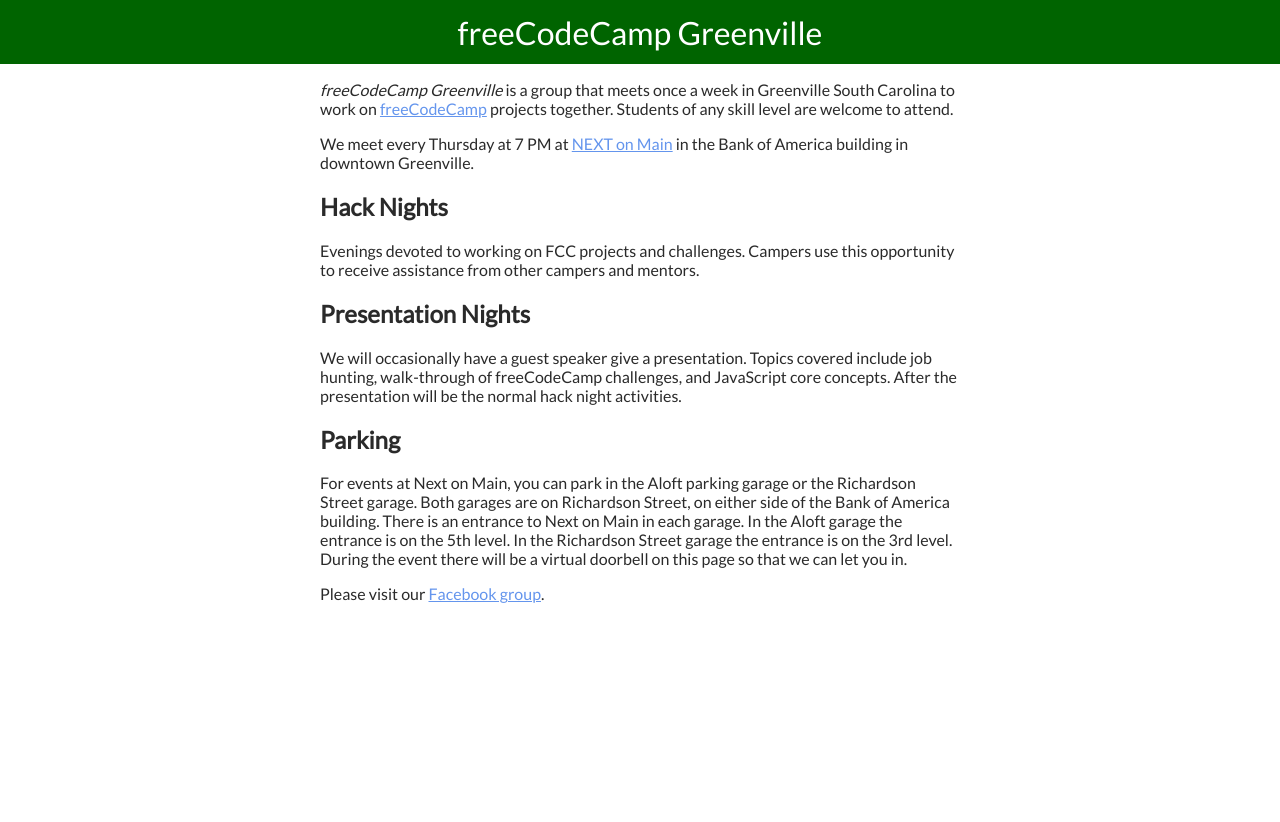
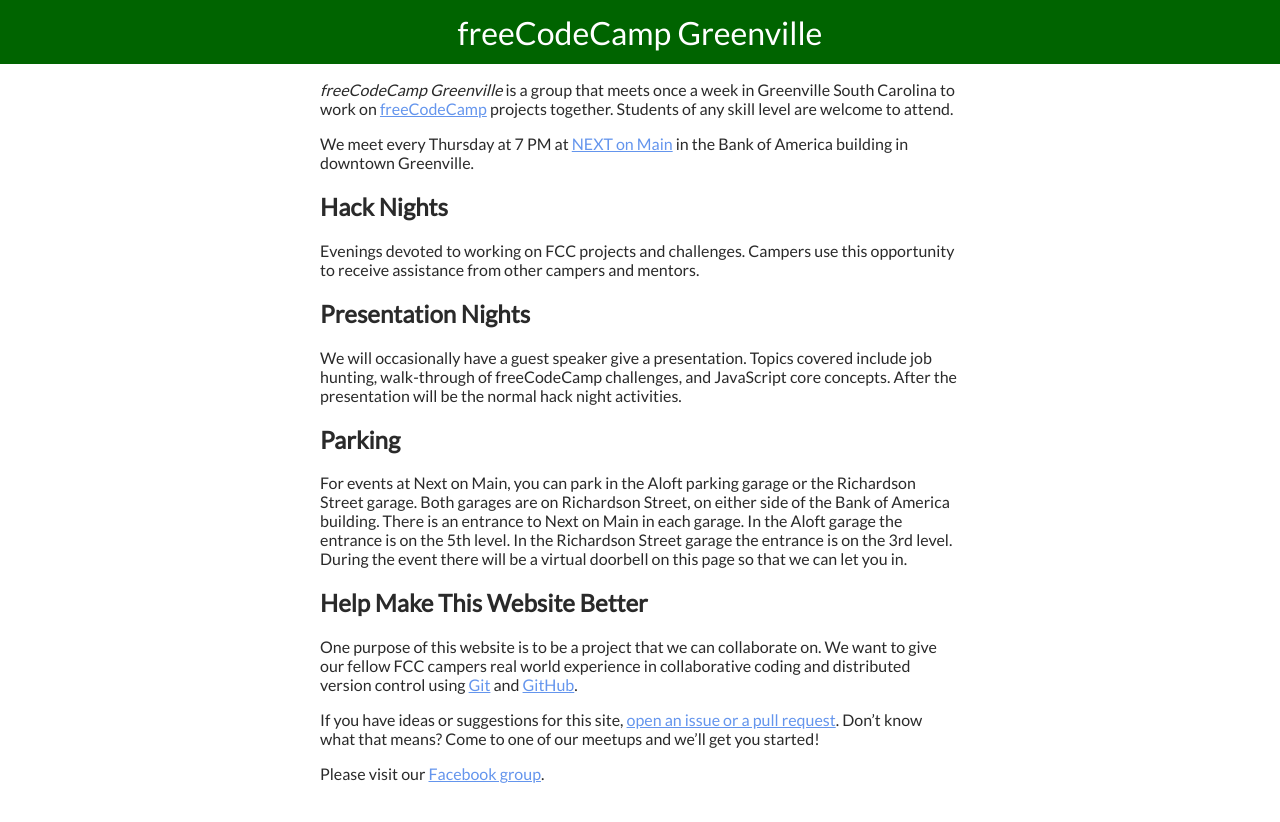
Before and after one commit to freecodecamp-greenville/fcc-greenville-www, a Jekyll site: the page built from index.md, in a window 1280 px wide. Shown: the top 822 px of the page. Built offline with Jekyll 4.4.1, drawn with Linux system fonts in a browser that asks for light colours.

Commit message:
Added section Help Make This Website Better

```diff
--- a/index.md
+++ b/index.md
@@ -33,5 +33,16 @@
 Street garage the entrance is on the 3rd level. During the event there will be a
 virtual doorbell on this page so that we can let you in.
 
+## Help Make This Website Better
+
+One purpose of this website is to be a project that we can collaborate on. We
+want to give our fellow FCC campers real world experience in collaborative
+coding and distributed version control using [Git](https://git-scm.com/) and
+[GitHub](https://github.com/).
+
+If you have ideas or suggestions for this site, [open an issue or a pull
+request](https://github.com/freecodecamp-greenville/fcc-greenville-www). Don't
+know what that means? Come to one of our meetups and we'll get you started!
+
 Please visit our
 [Facebook group](https://www.facebook.com/groups/free.code.camp.Greenville/).
```
